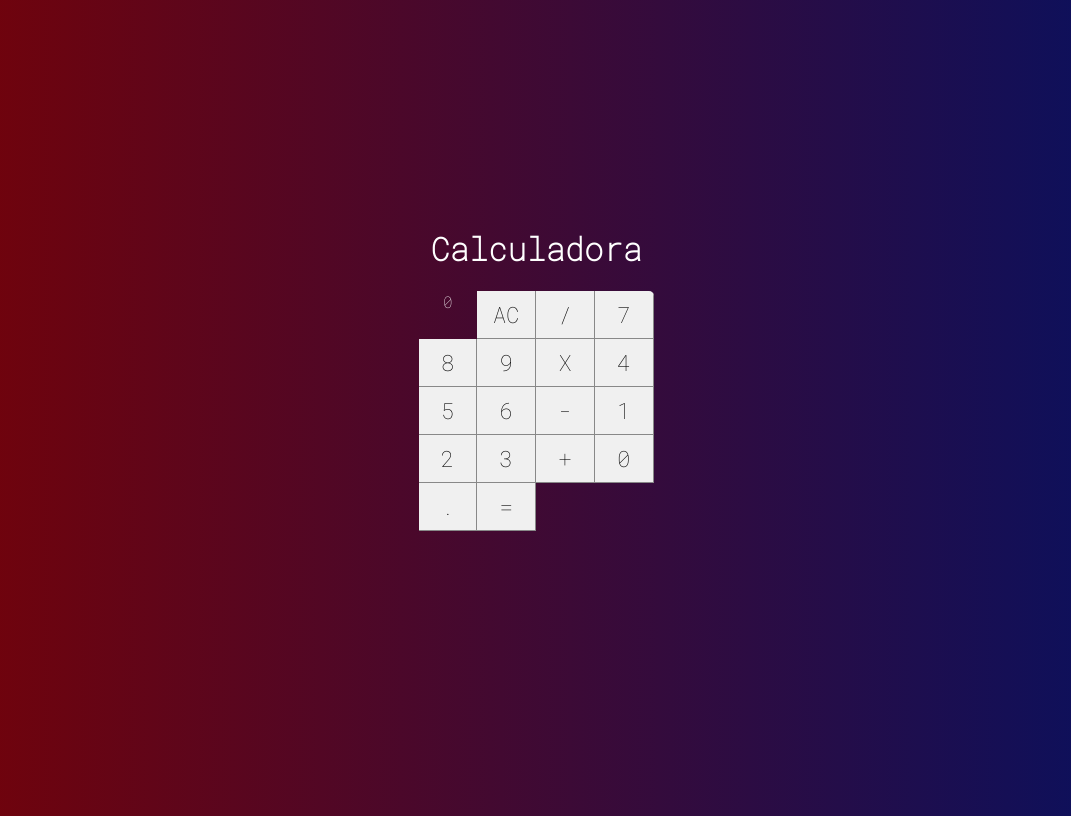
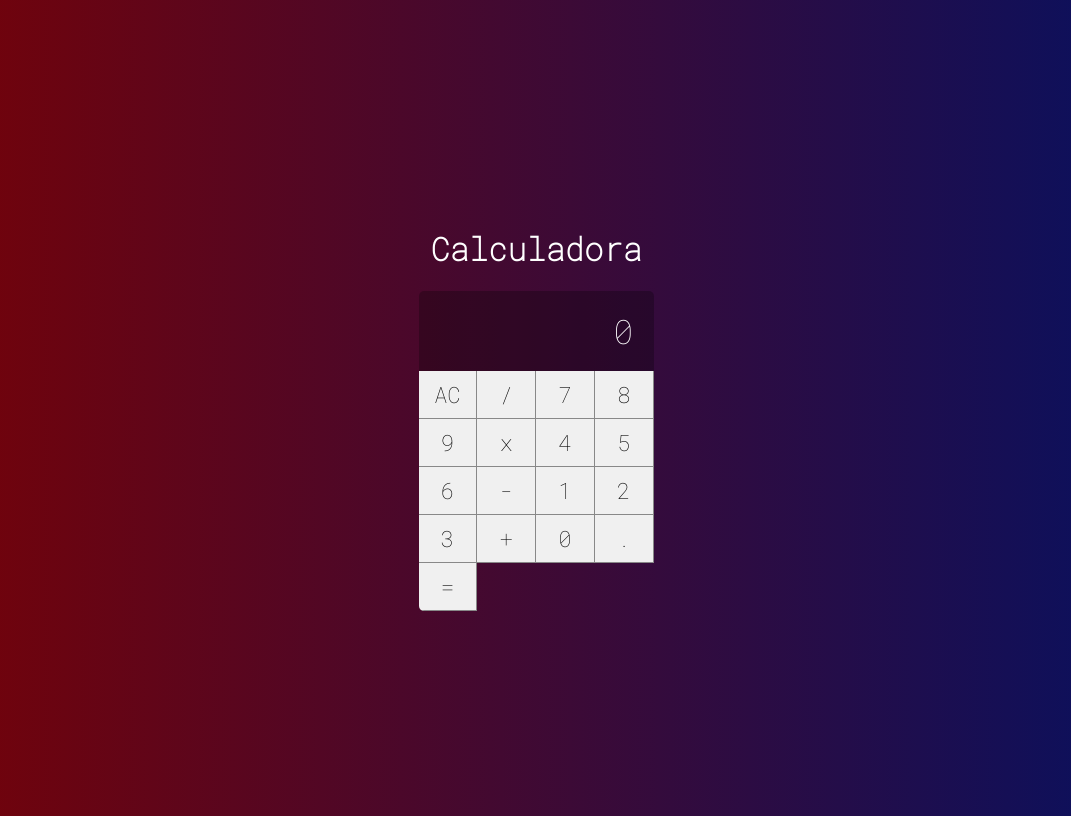
Before and after one commit to andreymarques1202/calculadora, a React (Create React App) app: page / in a window 1280 px wide. Shown: the whole page, without its empty margins (104-1175 px from the left). Built offline with nearby package versions, Linux system fonts and the light colour scheme.

Commit message:
Frontend: Estilização dos buttons e aplicação de classe

```diff
--- a/src/components/Button.css
+++ b/src/components/Button.css
@@ -12,3 +12,24 @@
     border-bottom: var(--border-button);
     outline: none;
 }
+
+.button:active {
+    background-color: #ccc;
+}
+
+.button.double {
+    grid-column: span 2;
+}
+
+.button.triple {
+    grid-column: span 3;
+}
+
+.button.operation {
+    background-color: #fa8231;
+    color: #fff;
+}
+
+.button.button.operation:active {
+    background-color: #fa8231cc;
+}
--- a/src/components/Button.jsx
+++ b/src/components/Button.jsx
@@ -1,5 +1,15 @@
 import React from "react";
 import "./Button.css"
 
-export default props =>
-    <button className="button">{props.label}</button>
+export default props => {
+    return(
+        <button className={`
+            button
+            ${props.operation ? "operation": ""}
+            ${props.double ? "double" : ""}
+            ${props.triple ? "triple" : ""}
+        `}>
+            {props.label}
+        </button>
+    )
+}
--- a/src/components/Display.css
+++ b/src/components/Display.css
@@ -0,0 +1,11 @@
+.display {
+    grid-column: span 4;
+    background-color: #0004;
+
+    display: flex;
+    justify-content: flex-end;
+    align-items: center;
+    padding: 20px;
+    font-size: 2.1em;
+    overflow: hidden;
+}
--- a/src/main/Calculator.css
+++ b/src/main/Calculator.css
@@ -6,5 +6,5 @@
 
     display: grid;
     grid-template-columns: repeat(4, 25%);
-    grid-template-rows: 48px 48px 48px 48px 48px;
+    grid-template-rows: 1fr 48px 48px 48px 48px 48px;
 }
--- a/src/main/Calculator.jsx
+++ b/src/main/Calculator.jsx
@@ -13,7 +13,7 @@
                 <Button label="7"/>
                 <Button label="8"/>
                 <Button label="9"/>
-                <Button label="X"/>
+                <Button label="x"/>
                 <Button label="4"/>
                 <Button label="5"/>
                 <Button label="6"/>
```
